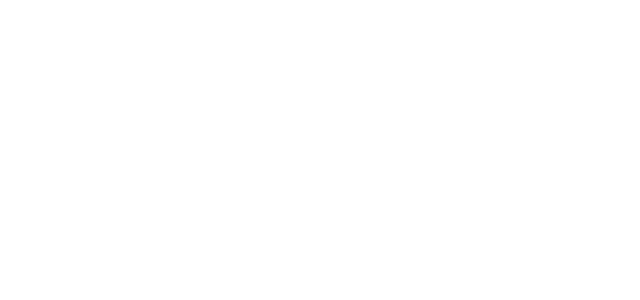
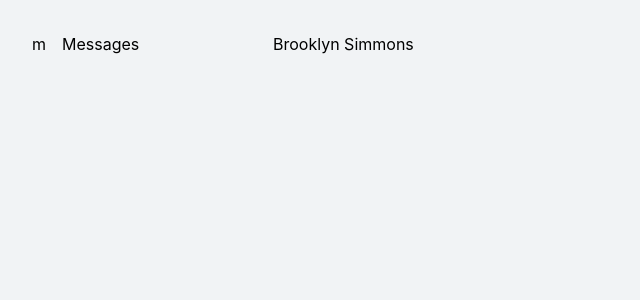
Before and after one commit to henrylin03/zam-messages--ui, a React (Vite) app: page /messages in a window 1280 px wide. Shown: the top 300 px of the page, without its empty margins (0-640 px from the left). Built offline with nearby package versions, Linux system fonts and the light colour scheme.

Commit message:
feat(MessagesPage): add background colour, padding, and placeholder elements to roughly guesstimate the css grid values

```diff
--- /dev/null
+++ b/src/pages/MessagesPage/MessagesPage.module.css
@@ -0,0 +1,9 @@
+.main {
+  padding: var(--mantine-spacing-xl);
+  background-color: var(--mantine-color-gray-1);
+  height: 100dvh;
+
+  display: grid;
+  grid-template-columns: auto 1fr 5fr;
+  gap: 1rem;
+}
--- a/src/pages/MessagesPage/index.tsx
+++ b/src/pages/MessagesPage/index.tsx
@@ -1,13 +1,15 @@
+import styles from "./MessagesPage.module.css";
+
 const MessagesPage = () => (
-  <main>
+  <main className={styles.main}>
     {/* expandable drawer */}
-    <nav></nav>
+    <nav>m</nav>
 
     {/* list of messages */}
-    <section></section>
+    <section>Messages</section>
 
     {/* currently opened message */}
-    <section></section>
+    <section>Brooklyn Simmons</section>
   </main>
 );
 
```
